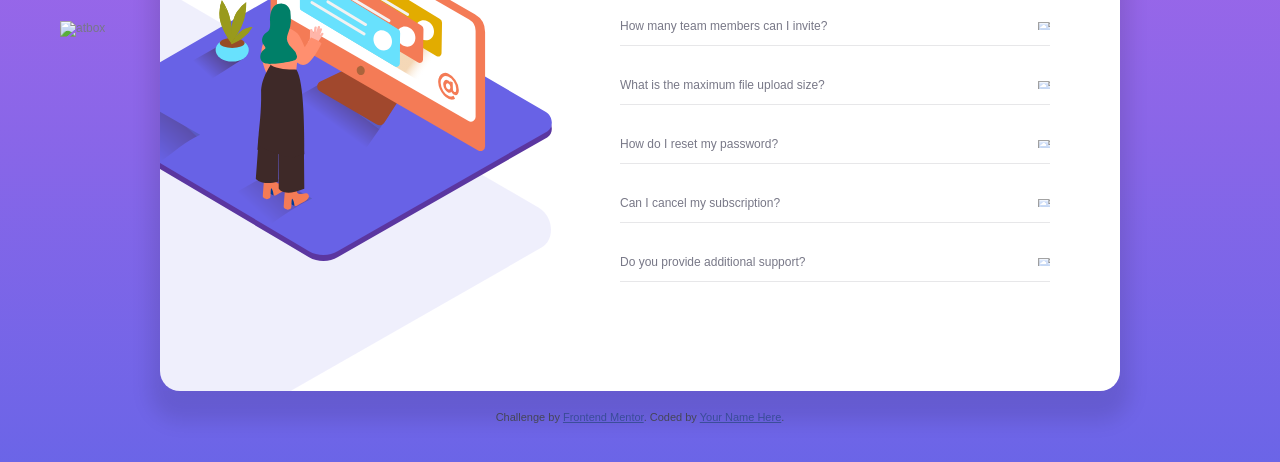
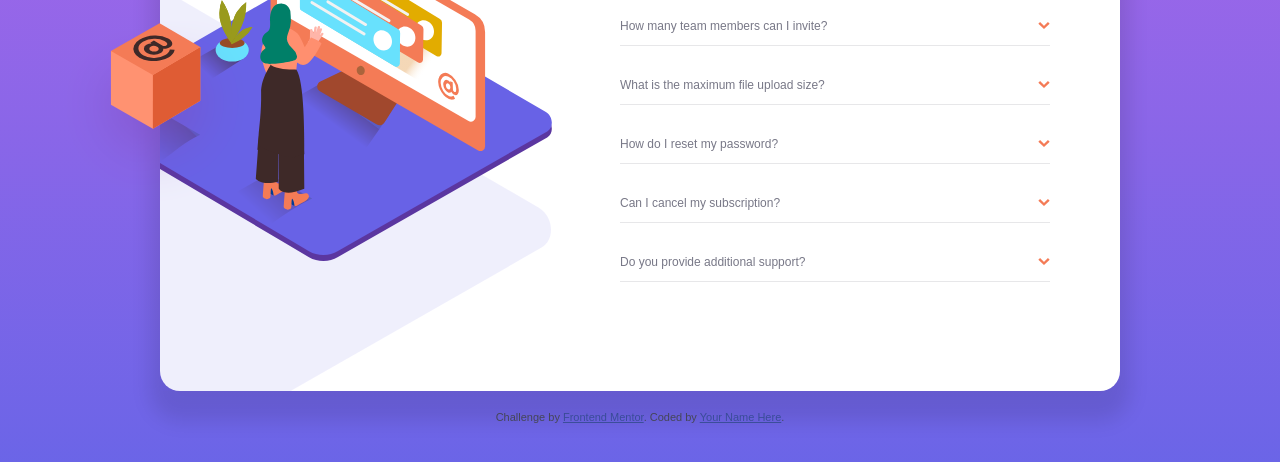
Before and after one commit to lyb9255/abbortionCard, a plain HTML site: page index.html in a window 1280 px wide. Shown: the part 268-730 px from the top of the page. Drawn offline with Linux system fonts and the light colour scheme; the site is published under a folder, as on GitHub Pages, so addresses that start at the root find nothing.

Commit message:
Add files via upload

```diff
--- a/index.html
+++ b/index.html
@@ -31,7 +31,7 @@
       <div class="questionbox">
         <div class="question">
           <p> How many team members can I invite?</p>
-        <img class="arrow" src="/images/icon-arrow-down.svg" alt="arrow">
+        <img class="arrow" src="images/icon-arrow-down.svg" alt="arrow">
         </div>
         <div class="answer">
           <p>You can invite up to 2 additional users on the Free plan. There is no limit on
@@ -41,7 +41,7 @@
       <div class="questionbox">
         <div class="question">
           <p>What is the maximum file upload size?</p>
-        <img class="arrow" src="/images/icon-arrow-down.svg" alt="arrow">
+        <img class="arrow" src="images/icon-arrow-down.svg" alt="arrow">
         </div>
         <div class="answer">
           <p>No more than 2GB. All files in your account must fit your allotted storage space.
@@ -52,7 +52,7 @@
       <div class="questionbox">
         <div class="question">
           <p>How do I reset my password?</p>
-        <img class="arrow" src="/images/icon-arrow-down.svg" alt="arrow">
+        <img class="arrow" src="images/icon-arrow-down.svg" alt="arrow">
         </div>
         <div class="answer">
           <p>Click “Forgot password” from the login page or “Change password” from your profile page.
@@ -63,7 +63,7 @@
       <div class="questionbox">
         <div class="question">
           <p>Can I cancel my subscription?</p>
-          <img class="arrow" src="/images/icon-arrow-down.svg" alt="arrow">
+          <img class="arrow" src="images/icon-arrow-down.svg" alt="arrow">
         </div>
         <div class="answer">
           <p>  Yes! Send us a message and we’ll process your request no questions asked.</p>
@@ -73,13 +73,13 @@
       <div class="questionbox">
         <div class="question">
           <p>Do you provide additional support?</p>
-        <img class="arrow" src="/images/icon-arrow-down.svg" alt="arrow">
+        <img class="arrow" src="images/icon-arrow-down.svg" alt="arrow">
         </div>
         <div class="answer">
           <p>Chat and email support is available 24/7. Phone lines are open during normal business hours.</p>
         </div>
       </div>
-      <img class = "atbox" src="/images/illustration-box-desktop.svg" alt="atbox">
+      <img class = "atbox" src="images/illustration-box-desktop.svg" alt="atbox">
     </main>
     <div class="attribution">
       Challenge by <a href="https://www.frontendmentor.io?ref=challenge" target="_blank">Frontend Mentor</a>.
```
